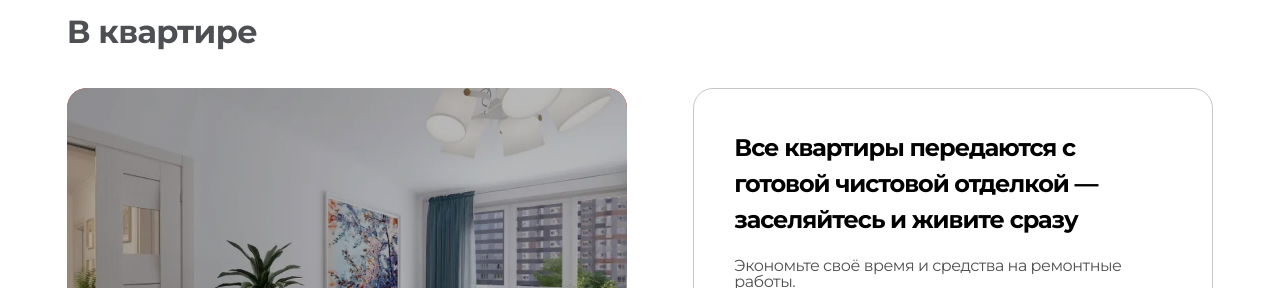
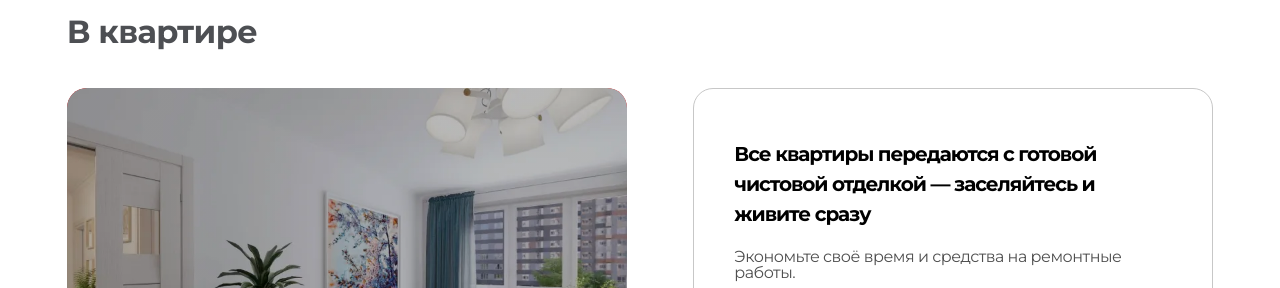
Before and after one commit to AksiDimon/mosKvartal, a Next.js app: page / in a window 1280 px wide. Shown: the part 920-1208 px from the top of the page. Built offline with nearby package versions, Linux system fonts and the light colour scheme.

Commit message:
fix font-size discribe header flat

```diff
--- a/src/components/buy/BuySection.module.css
+++ b/src/components/buy/BuySection.module.css
@@ -1086,13 +1086,14 @@
 
 @media only screen and (max-width: 1920px) and (min-width: 1001px) {
   .buy_finish__main-text-wrap .buy_finish__main-text-tl {
-    font-size: calc(36 / 1920 * 100vw);
+    /* font-size: calc(36 / 1920 * 100vw); */
+    font-size: 20px;
   }
 }
 
 @media only screen and (max-width: 1000px) {
   .buy_finish__main-text-wrap .buy_finish__main-text-tl {
-    font-size: calc(18 / 375 * 100vw);
+    font-size: calc(12 / 375 * 100vw);
     letter-spacing: -1.08px;
   }
 }
```
